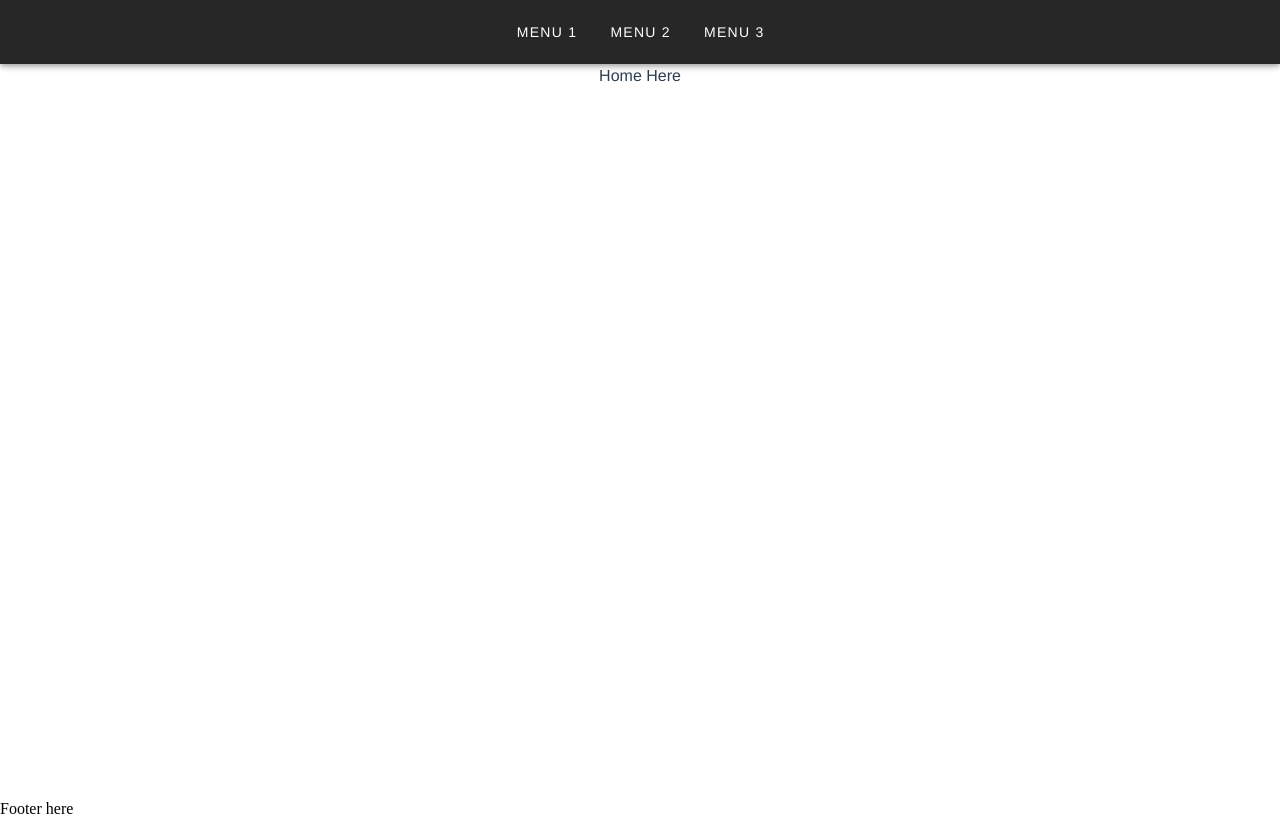
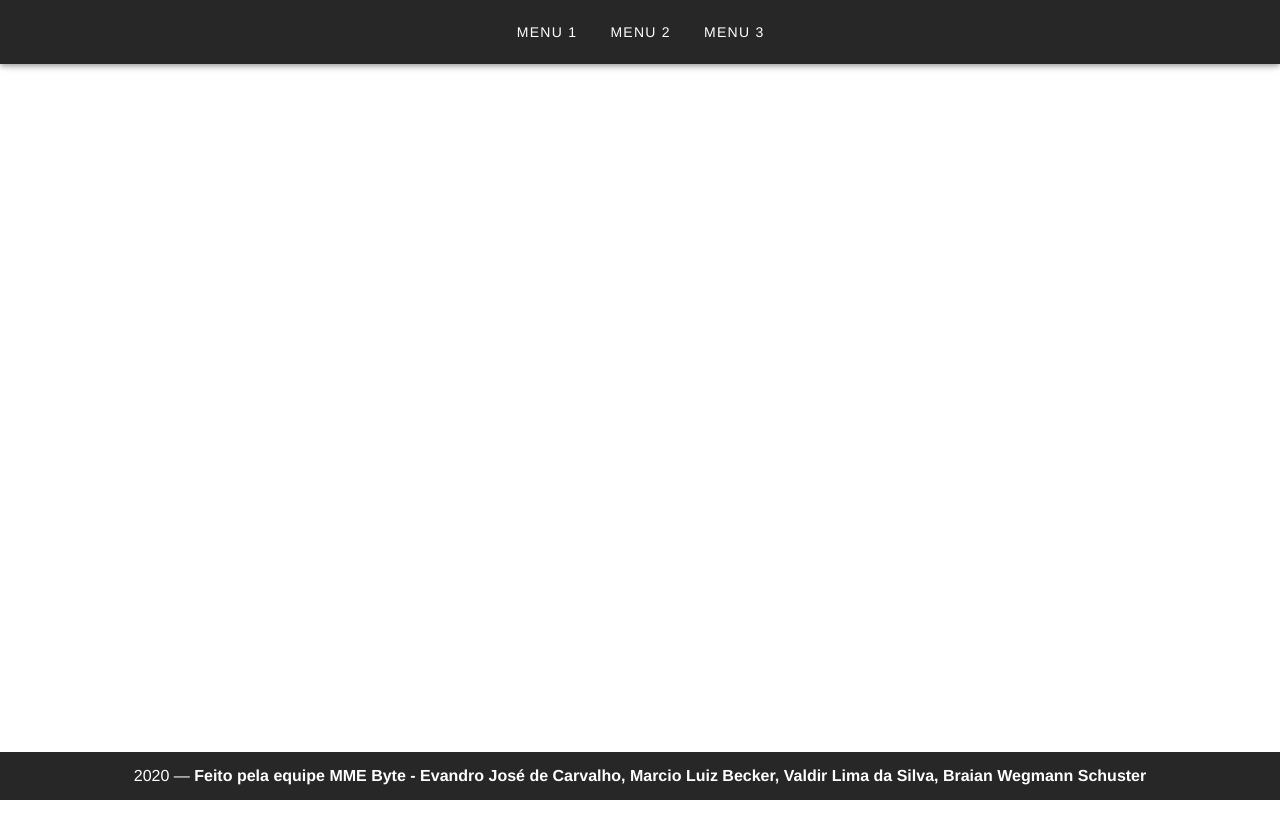
Before and after one commit to braianxde/front-manut, a Vue app: page / in a window 1280 px wide. Built offline with nearby package versions, Linux system fonts and the light colour scheme; what vue-toasted would draw is missing.

Commit message:
ajustado o navbar e footer para o vuetify adicionado menu

```diff
--- a/src/App.vue
+++ b/src/App.vue
@@ -5,8 +5,9 @@
         <Navbar/>
         <router-view/>
       </v-content>
+      <Footer></Footer>
     </v-app>
-    <Footer></Footer>
+
   </v-content>
 </template>
 
--- a/src/components/Footer.vue
+++ b/src/components/Footer.vue
@@ -1,7 +1,15 @@
 <template>
-  <div class="footer">
-    Footer here
-  </div>
+  <v-footer dark padless>
+    <v-col class="text-center" cols="12">
+      {{ new Date().getFullYear() }} — <strong>
+      Feito pela equipe MME Byte -
+      Evandro José de Carvalho,
+      Marcio Luiz Becker,
+      Valdir Lima da Silva,
+      Braian Wegmann Schuster
+    </strong>
+    </v-col>
+  </v-footer>
 </template>
 
 <script>
--- a/src/components/Navbar.vue
+++ b/src/components/Navbar.vue
@@ -61,26 +61,6 @@ export default {
   display: none !important;
 }
 
-.container-navbar {
-  text-align: end;
-  float: right;
-  padding-right: 0px;
-  margin-left: 0;
-}
-#menu-button {
-  display: none;
-}
-#botoes-menu {
-  display: block;
-}
-#btn-menu-drawer {
-  display: none;
-}
-
-.mostrarLogo {
-  display: block;
-}
-
 .navbar-button {
   font-size: 14px !important;
 }
@@ -92,15 +72,6 @@ export default {
 }
 
 @media (max-width: 850px) {
-  .btn-store {
-    font-size: 11px !important;
-    padding: 7px !important;
-  }
-
-  .btn-store icon {
-    font-size: 12px;
-  }
-
   .navbar-button {
     font-size: 11px !important;
     padding: 0;
@@ -110,14 +81,6 @@ export default {
 }
 
 @media (max-width: 729px) {
-  #menu-button {
-    display: block;
-  }
-
-  #btn-menu-drawer {
-    display: block;
-  }
-
   #botoes-menu {
     display: none;
   }
--- a/src/views/Home.vue
+++ b/src/views/Home.vue
@@ -1,15 +1,14 @@
 <template>
-  <div>
-    Home Here
-  </div>
+  <v-content>
+
+  </v-content>
 </template>
 
 <script>
 export default {
   name: 'Home',
   data() {
-    return {
-    };
+    return {};
   }
 };
 </script>
```
